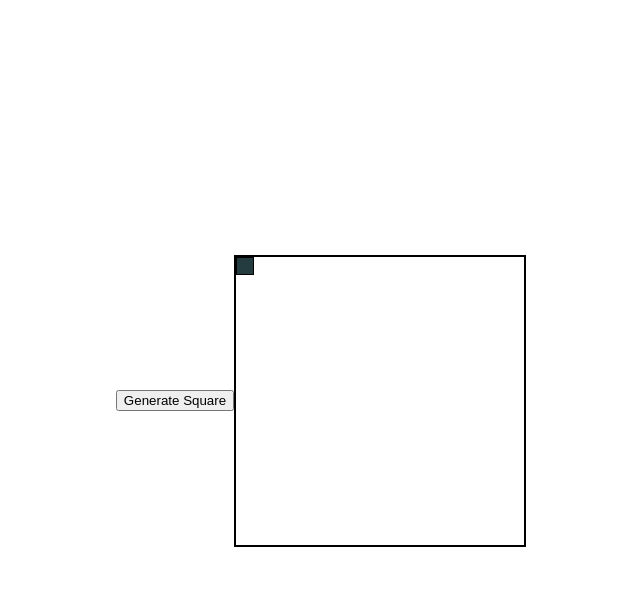
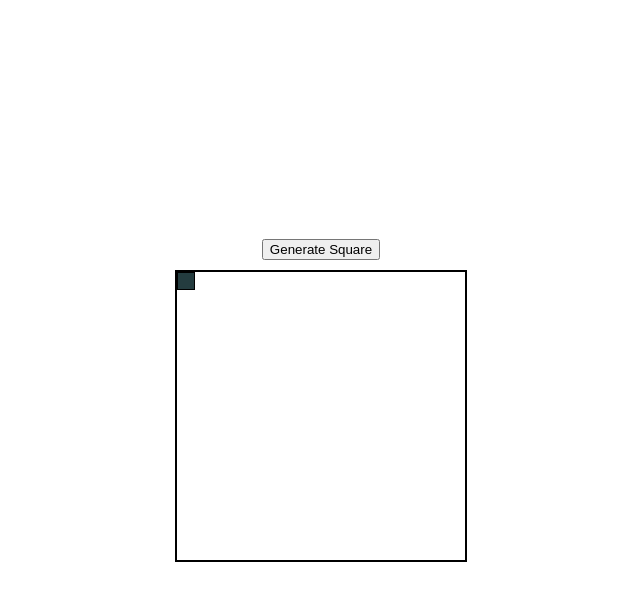
Before and after one commit to dbrah-design/etch-a-sketch, a plain HTML site: page index.html in a window 1280 px wide. Shown: the part 79-680 px from the top of the page, without its empty margins (319-959 px from the left). Drawn offline with Linux system fonts and the light colour scheme.

Commit message:
Gave test btn some margin and changed container flex-direction to column

```diff
--- a/styles.css
+++ b/styles.css
@@ -11,6 +11,7 @@ h1 {
   justify-content: center;
   align-items: center;
   height: 100vh;
+  flex-direction: column;
 }
 
 .grid-container {
@@ -27,3 +28,7 @@ h1 {
   height: 18px;
   border: 1px solid black;
 }
+
+.test-btn {
+  margin-bottom: 10px;
+}
```
